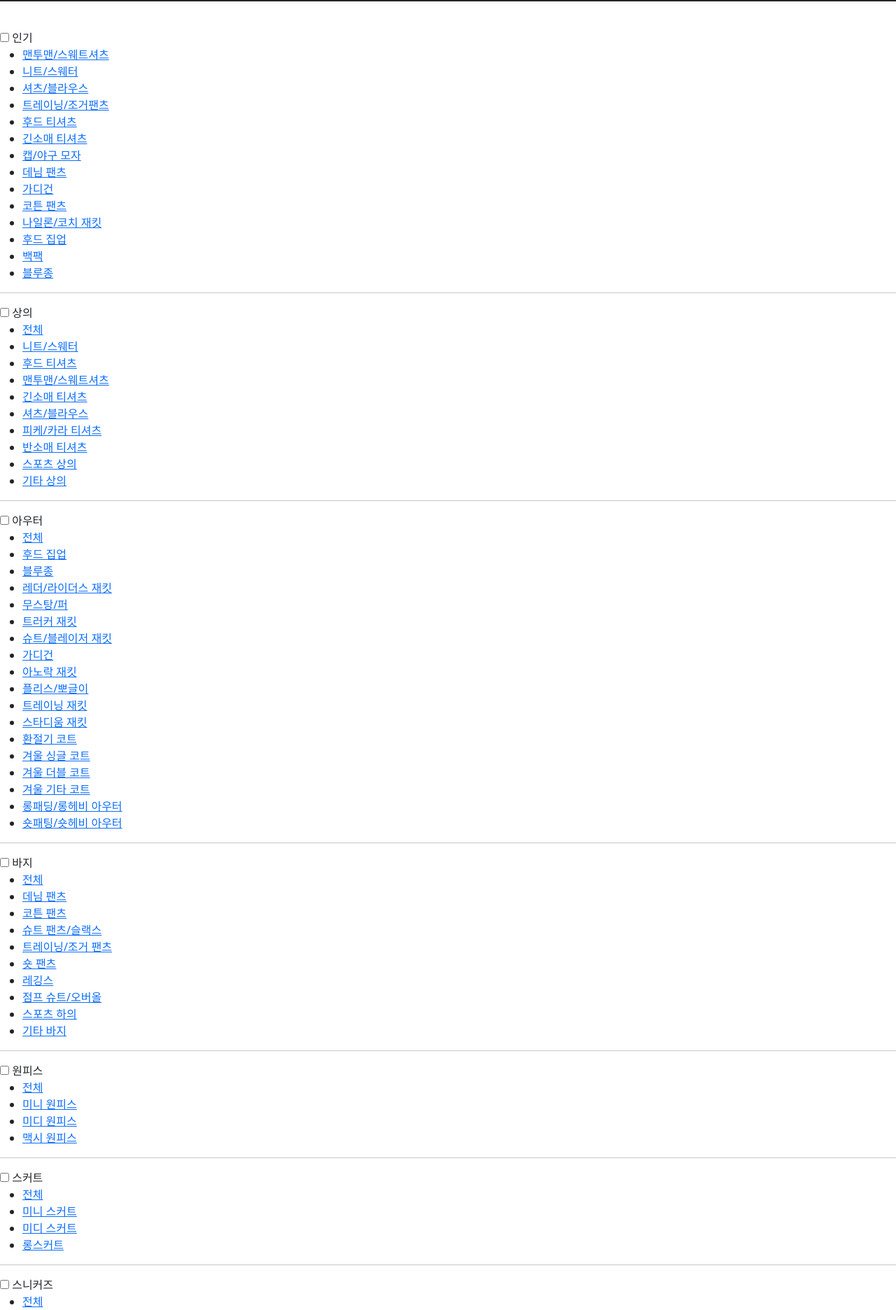
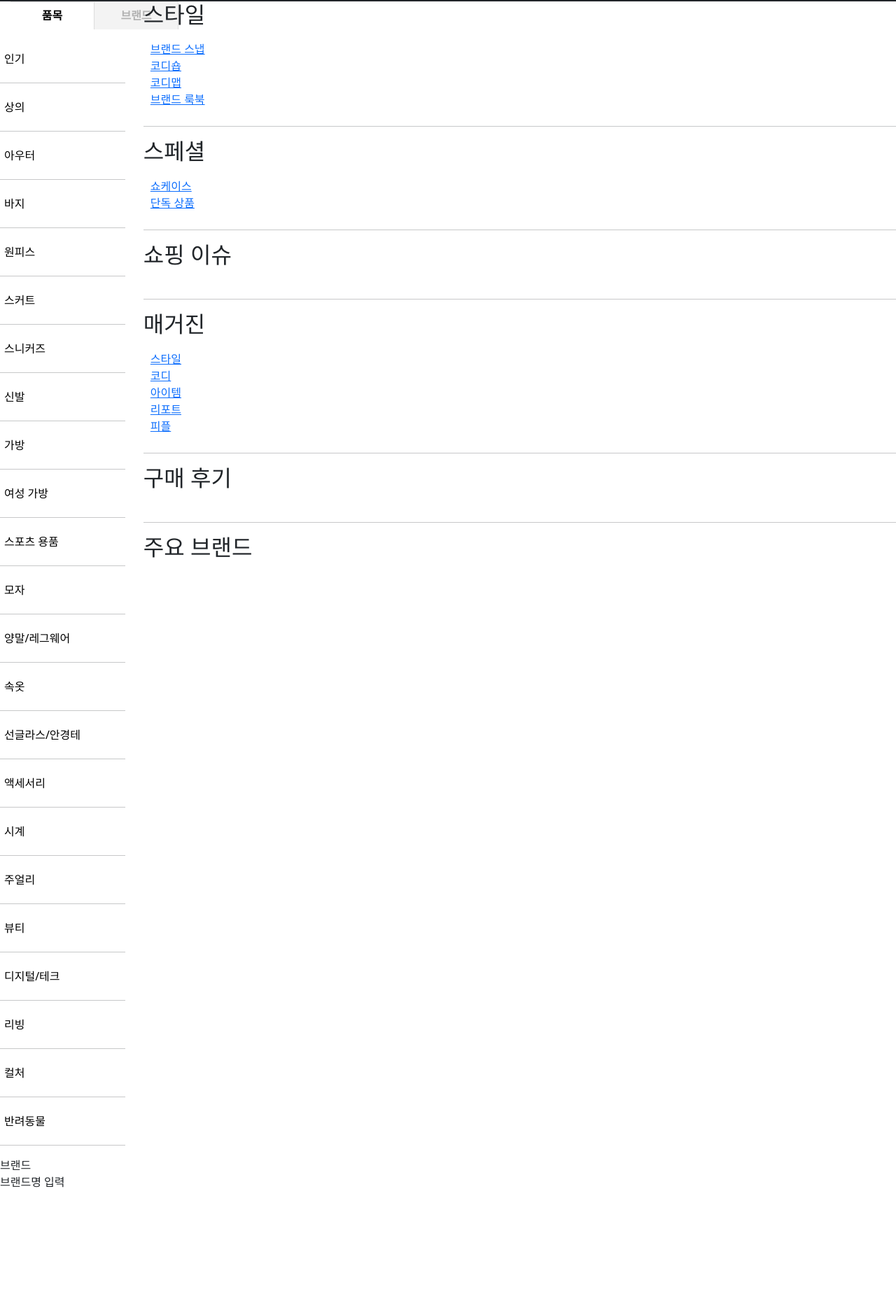
Before and after one commit to Lseunghyeok/django_lec, a Django app: page / in a window 1280 px wide. Shown: the part 54-1926 px from the top of the page at 70% size. After the commit the page ends 1751 px from the top, so only its background shows below. Run offline with Django 4.2, Linux system fonts and the light colour scheme; some libraries are stand-ins or nearby versions.

Commit message:
메인페이지 제작

```diff
--- a/templates/base.html
+++ b/templates/base.html
@@ -8,7 +8,7 @@
         <meta name="author" content="" />
         <title>Small Business - Start Bootstrap Template</title>
         <!-- Favicon-->
-        <link rel="icon" type="image/x-icon" href="assets/favicon.ico" />
+        <link rel="icon" type="image/x-icon" href="{%static 'assets/favicon.ico' %}">
         <!-- Core theme CSS (includes Bootstrap)-->
         <link rel="stylesheet" type="text/css" href="{%static 'styles.css' %}">
         <link rel="stylesheet" type="text/css" href="{%static 'bootstrap.min.css'%}">
@@ -16,8 +16,13 @@
     </head>
     <body>
         {% include "navbar.html" %}
-        {% block content %}
-        {% endblock %}
-        {% include "footer.html" %}
+                {% block header %}
+                {% endblock %}
+                {% block content %}
+                {% endblock %}
+    {% include "footer.html" %}
     </body>
+<footer>
+
+</footer>
 </html>
--- a/templates/pages/mainpage.html
+++ b/templates/pages/mainpage.html
@@ -1,7 +1,10 @@
-{% extends 'base.html' %}
-<html lang="ko">
+<!DOCTYPE html>
+{% include 'navbar.html' %}
+{% block content %}
+<html lang="en">
 <head>
     <meta charset="UTF-8">
+    <meta name="viewport" content="width=device-width, initial-scale=1.0">
     <title>메인페이지</title>
 
     <style>
@@ -23,16 +26,44 @@
             width: 14%; /* 왼쪽 구역 너비는 화면의 절반으로 설정 */
             float: left; /* 왼쪽으로 부유 */
         }
-
         .maincategory {
-            font:bold 16px "malgun gothic";
-            width:250px;
-            height:50px;
-            background: #ccc;
-            color:black;
-            line-height: 50px;
-            margin:0 auto;
+            width: 240px;
+            height: 40px;
+            margin: 0px 15px;
+        }
+        .maincategory .item {
+            width: 50%;
+            padding-bottom: 1px;
+            box-sizing: border-box;
+            line-height: 38px;
             text-align: center;
+            border-top: 1px solid rgb(221, 221, 221);
+            border-right: 1px solid rgb(221, 221, 221);
+            border-image: initial;
+            border-left: none;
+            color: rgb(0, 0, 0);
+            background-color: rgb(255, 255, 255);
+            font-weight: bold;
+            float: left;
+            cursor: pointer;
+            border-bottom: none;
+        }
+        .maincategory .brand {
+            width: 50%;
+            padding-bottom: 1px;
+            box-sizing: border-box;
+            line-height: 38px;
+            text-align: center;
+            border-top: 1px solid rgb(221, 221, 221);
+            border-right: 1px solid rgb(221, 221, 221);
+            border-bottom: 1px solid rgb(221, 221, 221);
+            border-image: initial;
+            border-left: none;
+            color: rgb(178, 178, 178);
+            background-color: rgb(243, 243, 243);
+            font-weight: bold;
+            float: left;
+            cursor: pointer;
         }
 
         .menu-toggle {
@@ -93,19 +124,19 @@
     </style>
 </head>
 
-{% block content %}
 <body>
     <!-- 메인 페이지 -->
     <!-- 왼쪽 메뉴 영역 -->
 <div class="left">
         <div>
             <ul class="maincategory">
-
-
+                <li class="item" onclick="showitemcontent">품목</li>
+                <li class="brand" onclick="showbrandcontent">브랜드</li>
             </ul>
             <br>
-            <div class="categorylist">
-                <input type="checkbox" id="menu-toggle" class="menu-toggle">
+            <!-- 품목 카테고리 -->
+            <div class="item">
+                <input type="checkbox" id="best-menu-toggle" class="menu-toggle">
                 <label for="menu-toggle" class="menu-label">인기</label>
                 <ul class="submenu">
                     <li><a href="#">맨투맨/스웨트셔츠</a></li>
@@ -123,7 +154,7 @@
                     <li><a href="#">백팩</a></li>
                     <li><a href="#">블루종</a></li>
                 </ul><hr>
-                <input type="checkbox" id="menu-toggle" class="menu-toggle">
+                <input type="checkbox" id="top-menu-toggle" class="menu-toggle">
                 <label for="menu-toggle" class="menu-label">상의</label>
                 <ul class="submenu">
                     <li><a href="#">전체</a></li>
@@ -137,7 +168,7 @@
                     <li><a href="#">스포츠 상의</a></li>
                     <li><a href="#">기타 상의</a></li>
                 </ul><hr>
-                <input type="checkbox" id="menu-toggle" class="menu-toggle">
+                <input type="checkbox" id="outerwear-menu-toggle" class="menu-toggle">
                 <label for="menu-toggle" class="menu-label">아우터</label>
                 <ul class="submenu">
                     <li><a href="#">전체</a></li>
@@ -159,7 +190,7 @@
                     <li><a href="#">롱패딩/롱헤비 아우터</a></li>
                     <li><a href="#">숏패팅/숏헤비 아우터</a></li>
                 </ul><hr>
-                <input type="checkbox" id="menu-toggle" class="menu-toggle">
+                <input type="checkbox" id="bottom-menu-toggle" class="menu-toggle">
                 <label for="menu-toggle" class="menu-label">바지</label>
                 <ul class="submenu">
                     <li><a href="#">전체</a></li>
@@ -173,7 +204,7 @@
                     <li><a href="#">스포츠 하의</a></li>
                     <li><a href="#">기타 바지</a></li>
                 </ul><hr>
-                <input type="checkbox" id="menu-toggle" class="menu-toggle">
+                <input type="checkbox" id="onepiece-menu-toggle" class="menu-toggle">
                 <label for="menu-toggle" class="menu-label">원피스</label>
                 <ul class="submenu">
                     <li><a href="#">전체</a></li>
@@ -181,7 +212,7 @@
                     <li><a href="#">미디 원피스</a></li>
                     <li><a href="#">맥시 원피스</a></li>
                 </ul><hr>
-                <input type="checkbox" id="menu-toggle" class="menu-toggle">
+                <input type="checkbox" id="skirt-menu-toggle" class="menu-toggle">
                 <label for="menu-toggle" class="menu-label">스커트</label>
                 <ul class="submenu">
                     <li><a href="#">전체</a></li>
@@ -189,7 +220,7 @@
                     <li><a href="#">미디 스커트</a></li>
                     <li><a href="#">롱스커트</a></li>
                 </ul><hr>
-                <input type="checkbox" id="menu-toggle" class="menu-toggle">
+                <input type="checkbox" id="snickers-menu-toggle" class="menu-toggle">
                 <label for="menu-toggle" class="menu-label">스니커즈</label>
                 <ul class="submenu">
                     <li><a href="#">전체</a></li>
@@ -198,7 +229,7 @@
                     <li><a href="#">스포츠 스니커즈</a></li>
                     <li><a href="#">기타 스니커즈</a></li>
                 </ul><hr>
-                <input type="checkbox" id="menu-toggle" class="menu-toggle">
+                <input type="checkbox" id="shoes-menu-toggle" class="menu-toggle">
                 <label for="menu-toggle" class="menu-label">신발</label>
                 <ul class="submenu">
                     <li><a href="#">전체</a></li>
@@ -214,7 +245,7 @@
                     <li><a href="#">부츠</a></li>
                     <li><a href="#">신발 용품</a></li>
                 </ul><hr>
-                <input type="checkbox" id="menu-toggle" class="menu-toggle">
+                <input type="checkbox" id="bag-menu-toggle" class="menu-toggle">
                 <label for="menu-toggle" class="menu-label">가방</label>
                 <ul class="submenu">
                     <li><a href="#">전체</a></li>
@@ -232,7 +263,7 @@
                     <li><a href="#">지갑/머니클립</a></li>
                     <li><a href="#">클러치 백</a></li>
                 </ul><hr>
-                <input type="checkbox" id="menu-toggle" class="menu-toggle">
+                <input type="checkbox" id="womanbag-menu-toggle" class="menu-toggle">
                 <label for="menu-toggle" class="menu-label">여성 가방</label>
                 <ul class="submenu">
                     <li><a href="#">전체</a></li>
@@ -246,7 +277,7 @@
                     <li><a href="#">지갑/머니클립</a></li>
                     <li><a href="#">가방 소품</a></li>
                 </ul><hr>
-                <input type="checkbox" id="menu-toggle" class="menu-toggle">
+                <input type="checkbox" id="sportsgoods-menu-toggle" class="menu-toggle">
                 <label for="menu-toggle" class="menu-label">스포츠 용품</label>
                 <ul class="submenu">
                     <li><a href="#">전체</a></li>
@@ -265,7 +296,7 @@
                     <li><a href="#">캠핑용품</a></li>
                     <li><a href="#">낚시용품</a></li>
                 </ul><hr>
-                <input type="checkbox" id="menu-toggle" class="menu-toggle">
+                <input type="checkbox" id="hat-menu-toggle" class="menu-toggle">
                 <label for="menu-toggle" class="menu-label">모자</label>
                 <ul class="submenu">
                     <li><a href="#">전체</a></li>
@@ -277,14 +308,14 @@
                     <li><a href="#">트루퍼</a></li>
                     <li><a href="#">기타 모자</a></li>
                 </ul><hr>
-                <input type="checkbox" id="menu-toggle" class="menu-toggle">
+                <input type="checkbox" id="socks-menu-toggle" class="menu-toggle">
                 <label for="menu-toggle" class="menu-label">양말/레그웨어</label>
                 <ul class="submenu">
                     <li><a href="#">전체</a></li>
                     <li><a href="#">양말</a></li>
                     <li><a href="#">스타킹</a></li>
                 </ul><hr>
-                <input type="checkbox" id="menu-toggle" class="menu-toggle">
+                <input type="checkbox" id="inner-menu-toggle" class="menu-toggle">
                 <label for="menu-toggle" class="menu-label">속옷</label>
                 <ul class="submenu">
                     <li><a href="#">전체</a></li>
@@ -294,7 +325,7 @@
                     <li><a href="#">남성 속옷</a></li>
                     <li><a href="#">홈웨어</a></li>
                 </ul><hr>
-                <input type="checkbox" id="menu-toggle" class="menu-toggle">
+                <input type="checkbox" id="glasses-menu-toggle" class="menu-toggle">
                 <label for="menu-toggle" class="menu-label">선글라스/안경테</label>
                 <ul class="submenu">
                     <li><a href="#">전체</a></li>
@@ -302,7 +333,7 @@
                     <li><a href="#">선글라스</a></li>
                     <li><a href="#">안경 소품</a></li>
                 </ul><hr>
-                <input type="checkbox" id="menu-toggle" class="menu-toggle">
+                <input type="checkbox" id="accessories-menu-toggle" class="menu-toggle">
                 <label for="menu-toggle" class="menu-label">액세서리</label>
                 <ul class="submenu">
                     <li><a href="#">전체</a></li>
@@ -315,7 +346,7 @@
                     <li><a href="#">장갑</a></li>
                     <li><a href="#">기타 액세서리</a></li>
                 </ul><hr>
-                <input type="checkbox" id="menu-toggle" class="menu-toggle">
+                <input type="checkbox" id="watch-menu-toggle" class="menu-toggle">
                 <label for="menu-toggle" class="menu-label">시계</label>
                 <ul class="submenu">
                     <li><a href="#">전체</a></li>
@@ -325,7 +356,7 @@
                     <li><a href="#">시계 용품</a></li>
                     <li><a href="#">기타 시계</a></li>
                 </ul><hr>
-                <input type="checkbox" id="menu-toggle" class="menu-toggle">
+                <input type="checkbox" id="jewelry-menu-toggle" class="menu-toggle">
                 <label for="menu-toggle" class="menu-label">주얼리</label>
                 <ul class="submenu">
                     <li><a href="#">전체</a></li>
@@ -337,7 +368,7 @@
                     <li><a href="#">브로치/배지</a></li>
                     <li><a href="#">헤어 액세서리</a></li>
                 </ul><hr>
-                <input type="checkbox" id="menu-toggle" class="menu-toggle">
+                <input type="checkbox" id="beauty-menu-toggle" class="menu-toggle">
                 <label for="menu-toggle" class="menu-label">뷰티</label>
                 <ul class="submenu">
                     <li><a href="#">전체</a></li>
@@ -354,7 +385,7 @@
                     <li><a href="#">미용 소품</a></li>
                     <li><a href="#">덴탈케어</a></li>
                 </ul><hr>
-                <input type="checkbox" id="menu-toggle" class="menu-toggle">
+                <input type="checkbox" id="digital-menu-toggle" class="menu-toggle">
                 <label for="menu-toggle" class="menu-label">디지털/테크</label>
                 <ul class="submenu">
                     <li><a href="#">전체</a></li>
@@ -372,7 +403,7 @@
                     <li><a href="#">게임</a></li>
                     <li><a href="#">기타 디지털/테크</a></li>
                 </ul><hr>
-                <input type="checkbox" id="menu-toggle" class="menu-toggle">
+                <input type="checkbox" id="living-menu-toggle" class="menu-toggle">
                 <label for="menu-toggle" class="menu-label">리빙</label>
                 <ul class="submenu">
                     <li><a href="#">전체</a></li>
@@ -387,7 +418,7 @@
                     <li><a href="#">사무용품</a></li>
                     <li><a href="#">기타 라이프</a></li>
                 </ul><hr>
-                <input type="checkbox" id="menu-toggle" class="menu-toggle">
+                <input type="checkbox" id="culture-menu-toggle" class="menu-toggle">
                 <label for="menu-toggle" class="menu-label">컬처</label>
                 <ul class="submenu">
                     <li><a href="#">전체</a></li>
@@ -397,7 +428,7 @@
                     <li><a href="#">아트</a></li>
                     <li><a href="#">기타 컬처</a></li>
                 </ul><hr>
-                <input type="checkbox" id="menu-toggle" class="menu-toggle">
+                <input type="checkbox" id="pet-menu-toggle" class="menu-toggle">
                 <label for="menu-toggle" class="menu-label">반려동물</label>
                 <ul class="submenu">
                     <li><a href="#">전체</a></li>
@@ -407,6 +438,11 @@
                     <li><a href="#">반려동물 푸드</a></li>
                 </ul><hr>
             </div>
+            <!-- 브랜드 카테고리 -->
+            <div class="brand">브랜드
+                <p>브랜드명 입력</p>
+            </div>
+
         </div>
     </div>
     <!-- //왼쪽 메뉴 영역 -->
@@ -452,6 +488,55 @@
         </div>
     </div>
     <!-- //오른쪽 메뉴 영역 -->
+
+<script>
+    function showitemcontent(){
+        var itemcontent = document.getElementById('itemcontent');
+        var brandcontent = document.getElementById('brandcontent');
+
+        itemcontent.style.display = 'block';
+        brandcontent.style.display = 'none';
+    }
+    function showbrandcontent(){
+        var itemcontent = document.getElementById('itemcontent');
+        var brandcontent = document.getElementById('brandcontent');
+
+        itemcontent.style.display = 'none';
+        brandcontent.style.display = 'block';
+    }
+    // 입력 필드 값 변경 이벤트를 감지하여 버튼 활성화 상태 업데이트
+    orderNameInput.addEventListener('input', checkInputs);
+    orderNumberInput.addEventListener('input', checkInputs);
+
+    function showitemcontent() {
+        var itemcontent = document.getElementById('itemcontent');
+        var brandcontent = document.getElementById('brandcontent');
+
+        itemcontent.style.display = 'block';
+        brandcontent.style.display = 'none';
+
+        // 스타일 변경
+        document.querySelector('.item').style.fontWeight = 'bold';
+        document.querySelector('.brand').style.fontWeight = 'normal';
+        document.querySelector('.item').style.color = 'black';
+        document.querySelector('.brand').style.color = 'gray';
+    }
+
+    function showbrandcontent() {
+        var itemcontent = document.getElementById('itemcontent');
+        var brandcontent = document.getElementById('brandcontent');
+
+        itemcontent.style.display = 'none';
+        brandcontent.style.display = 'block';
+
+        // 스타일 변경
+        document.querySelector('.item').style.fontWeight = 'normal';
+        document.querySelector('.brand').style.fontWeight = 'bold';
+        document.querySelector('.item').style.color = 'gray';
+        document.querySelector('.brand').style.color = 'black';
+    }
+</script>
 </body>
+
 </html>
 {% endblock %}
```
Also changed, not shown: 1 other file. Lines whose indentation alone changed are shown as unchanged.
